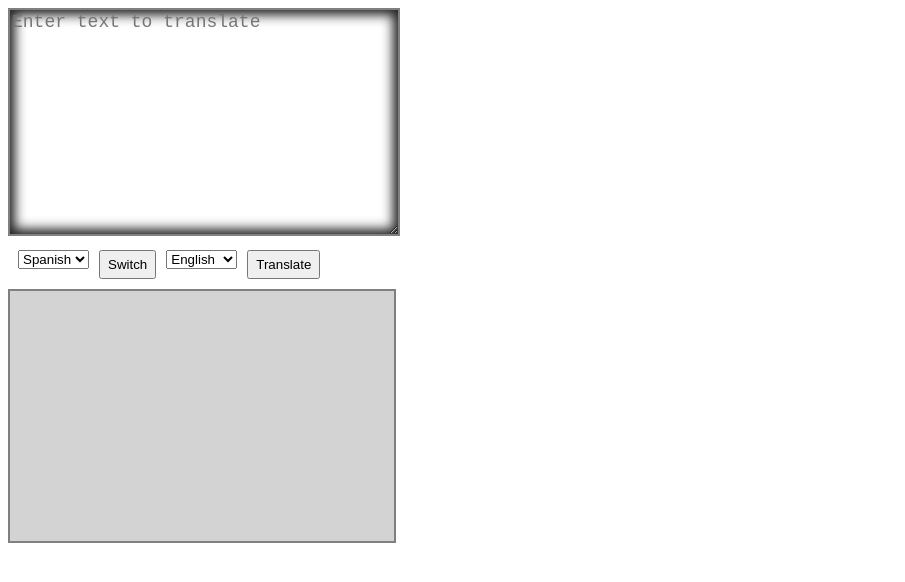
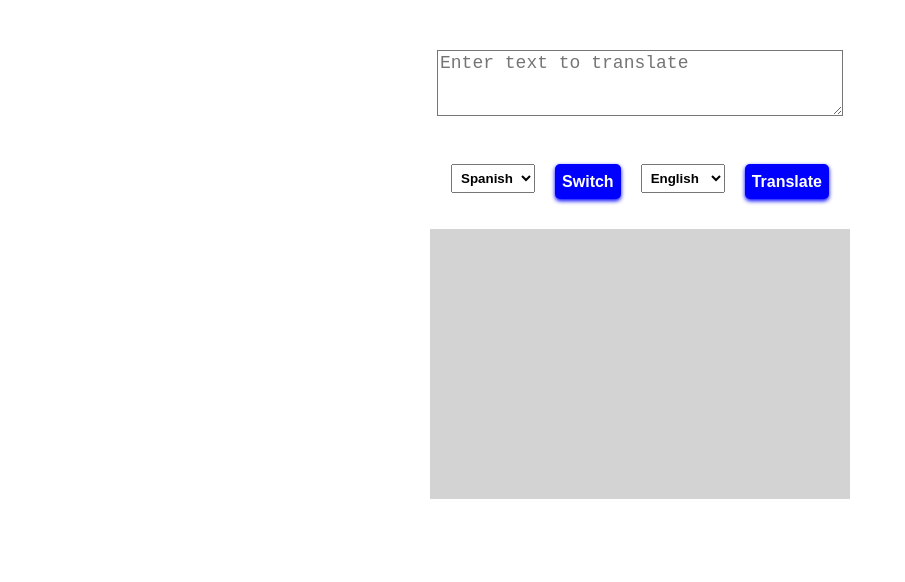
Before and after one commit to johnasuquo/translator, a plain HTML site: page index.html in a window 1280 px wide. Shown: the whole page, without its empty margins (0-905 px from the left). Drawn offline with Linux system fonts and the light colour scheme.

Commit message:
Refactor CSS styles for layout and design

```diff
--- a/main.css
+++ b/main.css
@@ -1,26 +1,90 @@
+body {
+    font-family: Arial, sans-serif;
+    display: flex;
+    flex-direction: column;
+    align-items: center;
+    margin-top: 50px;
+    background-color: white;
+}
+
 textarea {
-    height: 220px;
-    width: 30vw;
-    border: 2px solid gray;
-    box-shadow: inset 5px 5px 12px rgb(41, 40, 40), inset rgb(41, 40, 40) -5px -5px 12px;
+    height: 60px;
+    background-color: #ffffff;
     font-size: 18px;
+    width: 400px;
+    margin-bottom: 20px;
+    outline: none;
 }
 .btns {
     display: flex;
     margin-top: 10px;
     margin-bottom: 10px;
 }
+
 #display{
     height: 250px;
-    width: 30vw;
     background-color: lightgrey;
-    border: 2px solid gray;
     font-size: 18px;
+    padding: 10px;
+    overflow-y: scroll;
+    width: 400px;
+    margin-top: 20px;
+
 }
 button{
     padding: 5px 7px;
+    margin-left: 10px;
+    margin-right: 10px;
+    font-size: 16px;
+    box-shadow: 0px 2px 4px blue;
+    border: none;
+    cursor: pointer;
+    background-color: blue;
+    color: white;
+    font-weight: bold;
+    height: 35px;
+    border-radius: 5px;
+
 }
+
+button:hover {
+    background-color: darkblue;
+}
+
 #desLang, #sourceLang {
     margin-left: 10px;
     margin-right: 10px;
+    padding: 5px;
+    font-weight: bolder;
 }
+
+#languages {
+    display: flex;
+    flex-direction: column;
+    width: 100%;
+}
+#languages p {
+    text-align: center;
+    font-weight: bold;
+    font-size: 18px;
+    margin: 5px 0;
+}
+#languages .btns {
+    justify-content: center;
+}
+#languages .btns .src, #languages .btns .des {
+    display: flex;
+    flex-direction: column;
+    align-items: center;
+}
+
+h3 {
+    margin-bottom: 20px;
+    padding: 10px;
+}
+
+@media (max-width: 500px) {
+    textarea, #display {
+        width: 80%;
+    }
+}
```
